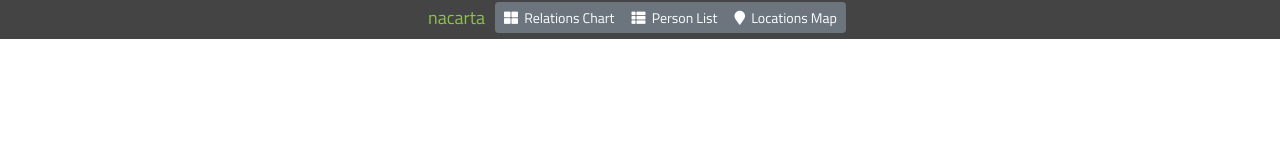
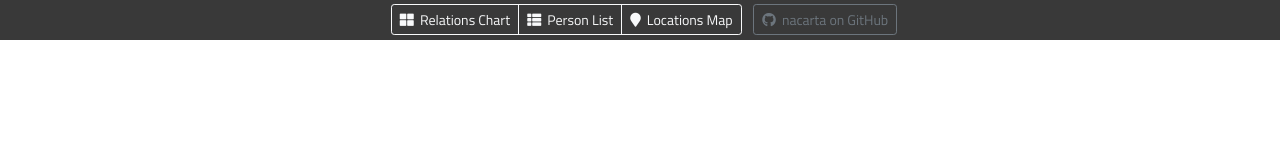
Before and after one commit to ruempel/nacarta, a plain HTML site: page index.html in a window 1280 px wide. Drawn offline with nearby package versions, Linux system fonts and the light colour scheme.

Commit message:
Improve buttons and menu bar CSS

```diff
--- a/css/nacarta.css
+++ b/css/nacarta.css
@@ -4,7 +4,7 @@
     --dark-background-border-color: #696969;
     --s4ndm4n-color: #8BC34A;
     --font: "Titillium Web", sans-serif;
-    --content-offset: 39px;
+    --content-offset: 2.5rem;
 }
 
 /* global font, padding and margin */
@@ -15,6 +15,10 @@ body, html, iframe, #map-canvas {
     margin: 0;
     padding: 0;
     border-width: 0;
+}
+
+html {
+    font-size: 16px; /* ensure rem base value */
 }
 
 button {
@@ -30,53 +34,19 @@ iframe#content {
 }
 
 header {
-    font-size: 18px;
-    color: #e7e7e7;
-    background-color: #444;
+    background-color: #393939;
     height: var(--content-offset);
     text-align: center;
-    padding-top: 2px;
-    padding-bottom: 2px;
-}
-
-header > a {
-    color: var(--s4ndm4n-color);
-}
-
-header > a:hover {
-    color: yellow;
-}
-
-header span, header a {
-    vertical-align: middle;
-}
-
-header a#logo-link {
-    display: inline-block;
-    height: 90%;
-}
-
-img#s4ndm4n-logo {
-    height: 20px;
-}
-
-.btn-group {
-    margin-left: 6px;
-    margin-right: 6px;
-}
-
-.btn-group .btn {
-    /*background-color: var(--s4ndm4n-color);*/
 }
 
 #chart {
-    font-size: 18px;
+    font-size: 1.1rem;
 }
 
 /* generation rows */
 #generations {
     position: absolute;
-    top: 20px;
+    top: 1.25rem;
     width: 50000px; /* large default value to be overwritten programmatically */
 }
 
@@ -126,7 +96,7 @@ img#s4ndm4n-logo {
 }
 
 .id, .info {
-    font-size: 14px;
+    font-size: 0.875rem;
 }
 
 .event, .info {
--- a/index.html
+++ b/index.html
@@ -2,7 +2,7 @@
 <html lang="en">
 <head>
     <title>nacarta</title>
-    <meta charset="UTF-8">
+    <meta charset="UTF-8"/>
     <meta name="viewport" content="width=device-width, initial-scale=1.0, user-scalable=no"/>
     <script src="//code.jquery.com/jquery-3.2.1.min.js"
             integrity="sha384-xBuQ/xzmlsLoJpyjoggmTEz8OWUFM0/RC5BsqQBDX2v5cMvDHcMakNTNrHIW2I5f"
@@ -27,19 +27,21 @@
     </script>
 </head>
 <body>
-<header>
-    <a href="https://github.com/ruempel/nacarta" target="_blank">nacarta</a>
-    <div class="btn-group btn-group-sm" role="group" aria-label="Switch view buttons">
-        <button type="button" class="btn btn-secondary" onclick="setSource('nacarta-chart.html')"><i
+<header class="py-1">
+    <div class="btn-group btn-group-sm mx-2" role="group" aria-label="Switch view buttons">
+        <button type="button" class="btn btn-outline-light" onclick="setSource('nacarta-chart.html')"><i
                 class="fas fa-th-large"></i>  Relations Chart
         </button>
-        <button type="button" class="btn btn-secondary" onclick="setSource('nacarta-list.html')"><i
+        <button type="button" class="btn btn-outline-light" onclick="setSource('nacarta-list.html')"><i
                 class="fas fa-th-list"></i>  Person List
         </button>
-        <button type="button" class="btn btn-secondary" onclick="setSource('nacarta-map.html')"><i
+        <button type="button" class="btn btn-outline-light" onclick="setSource('nacarta-map.html')"><i
                 class="fas fa-map-marker"></i>  Locations Map
         </button>
     </div>
+    <a role="button" class="btn btn-outline-secondary btn-sm" href="https://github.com/ruempel/nacarta"><i
+            class="fab fa-github"></i>  nacarta on
+        GitHub</a>
 </header>
 <iframe id="content" src="nacarta-chart.html"></iframe>
 </body>
```
